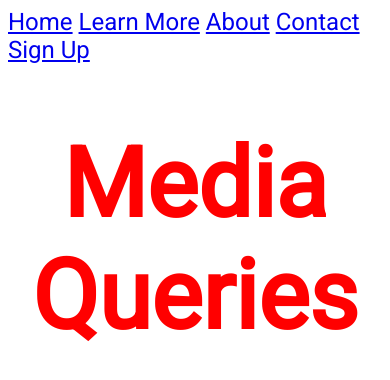
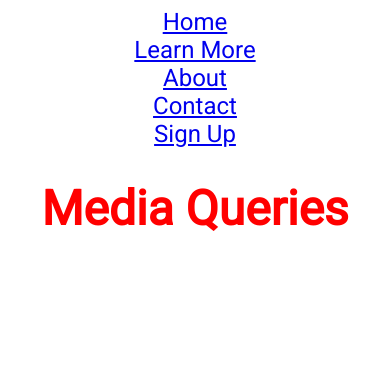
Before and after one commit to zacharyburleson1/udemy111-mediaQueries, a plain HTML site: page index.html in a window 390 px wide. Drawn offline with Linux system fonts and the light colour scheme.

Commit message:
Update app.css
Added more media queries to app.css.

```diff
--- a/app.css
+++ b/app.css
@@ -9,6 +9,8 @@ h1 {
 
 nav {
     font-size: 1.5em;
+    display: flex;
+    justify-content: space-between;
 }
 
 ul,
@@ -16,6 +18,14 @@ li {
     display: inline;
     margin: 0;
     padding: 0;
+}
+
+ul {
+    /* border: 1px solid red; */
+    flex: 1;
+    max-width: 50%;
+    display: flex;
+    justify-content: space-evenly;
 }
 
 /* @media (min-width: 600px) and (max-width: 800px) {
@@ -51,3 +61,39 @@ h1 {
         color: orange;
     }
 }
+
+@media (min-width: 1000px) {
+    h1 {
+        color: yellow;
+    }
+}
+
+@media (min-width: 1500px) {
+    h1 {
+        color: green;
+    }
+}
+
+/* @media (orientation: landscape) {
+    body {
+        background-color: magenta;
+    }
+} */
+
+@media (max-width: 768px) {
+    h1 {
+        font-size: 4em;
+    }
+
+    nav,
+    nav ul {
+        flex-direction: column;
+        align-items: center;
+    }
+}
+
+@media (max-width: 576px) {
+    h1 {
+        font-size: 3em;
+    }
+}
```
